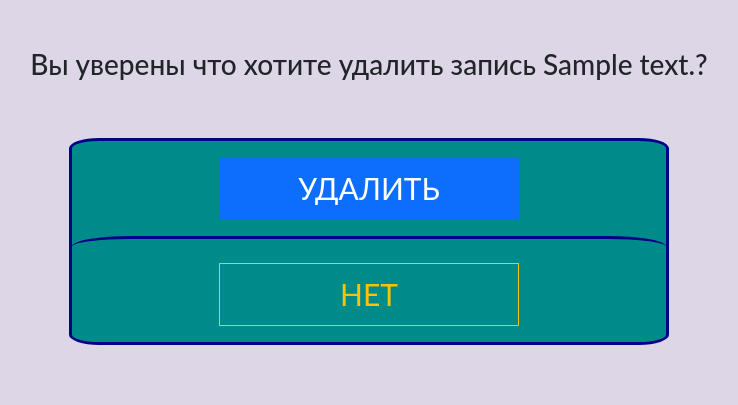
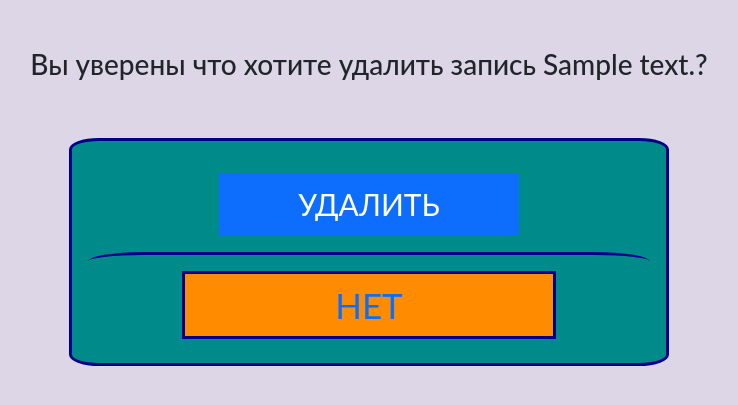
Before and after one commit to PandoraGrims/KW_guest_book, a Django app: page /book/1/delete in a window 1280 px wide. Shown: the part 56-461 px from the top of the page, without its empty margins (271-1009 px from the left). Run offline with Django 4.2, Linux system fonts and the light colour scheme; tables that the repository leaves empty hold one stand-in row (values such as "Sample post").

Commit message:
Исправил баг с удалением

```diff
--- a/source/webapp/templates/delete_book.html
+++ b/source/webapp/templates/delete_book.html
@@ -10,22 +10,16 @@
             <div class="card mb-3 text-center "
                  style="background-color: darkcyan; border: 3px solid darkblue; border-radius: 5%; width: 600px;">
                 <div class="card-body">
-                        <button type="submit" style="width: 300px; font-size: 30px"
-                                class="btn btm-input btn-primary btn-lg py-2  text-uppercase rounded-0"
-                                data-bs-dismiss="modal">
-                            Удалить
-                        </button>
-                </div>
+                    <button type="submit" style="width: 300px; font-size: 30px"
+                            class="btn btm-input btn-primary btn-lg py-2 my-3 text-uppercase rounded-0"
+                            data-bs-dismiss="modal">
+                        Удалить
+                    </button>
 
-                <div class="card-link pt-3 pt-4 pb-3" href="{% url "index" %}"
-                     style="border-top: 3px solid darkblue;border-radius: 10%; background-color: darkcyan">
-                    <a>
-                        <button type="submit" style="width: 300px; font-size: 30px"
-                                class="btn btm-input btn-outline-warning btn-lg py-2  text-uppercase rounded-0"
-                                data-bs-dismiss="modal">
-                            Нет
-                        </button>
-                    </a>
+                    <div class="card-link pt-3 pt-4 pb-3"
+                         style="border-top: 3px solid darkblue;border-radius: 10%; background-color: darkcyan">
+                        <a href="{% url "index" %}" style="text-decoration: none; padding-left: 150px; padding-top: 10px; padding-bottom: 10px; padding-right: 150px;font-size: 35px; background-color: darkorange; border: 3px solid darkblue;">НЕТ</a>
+                    </div>
                 </div>
             </div>
         </div>
```
Also changed, not shown: source/webapp/views.py (+8 -0 lines).
